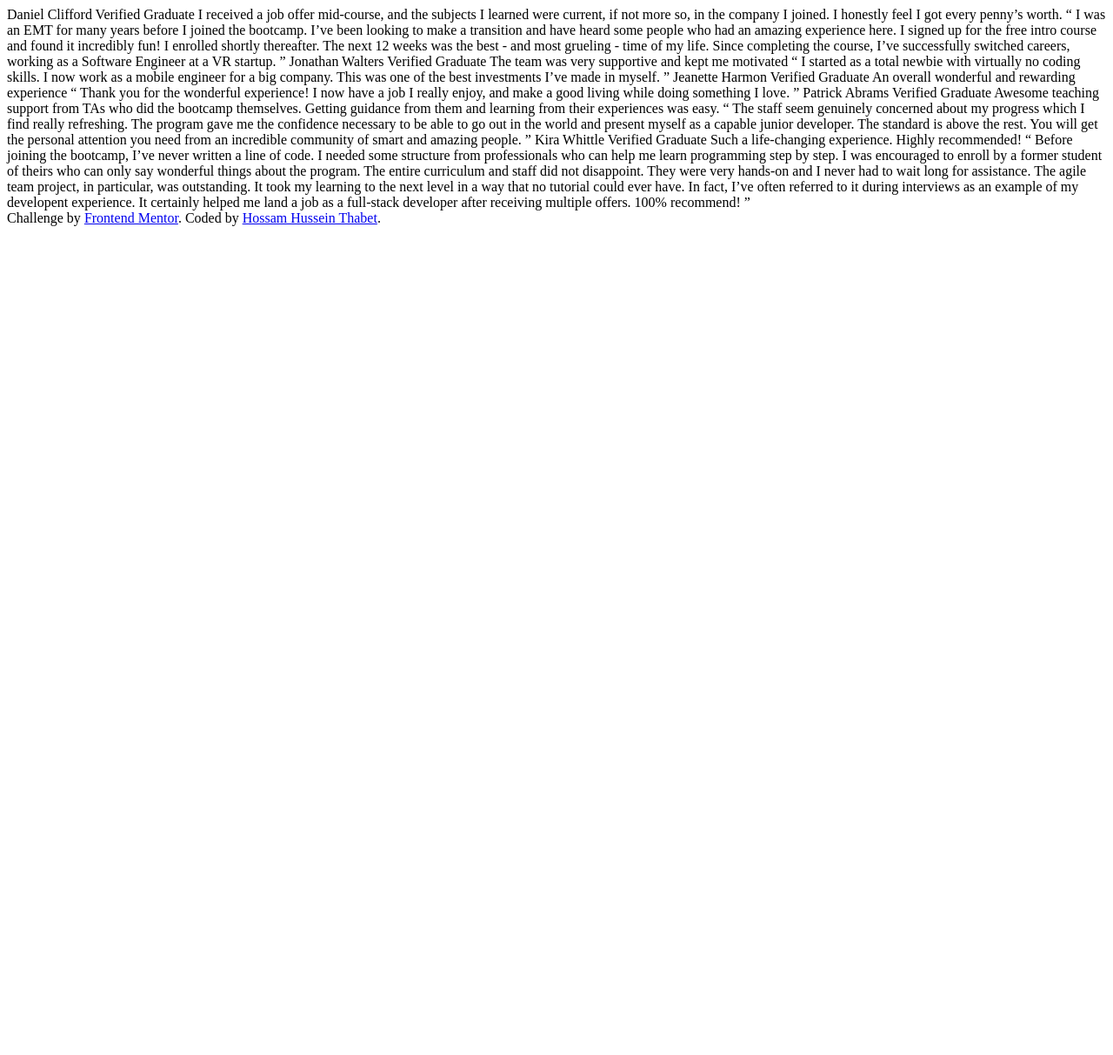
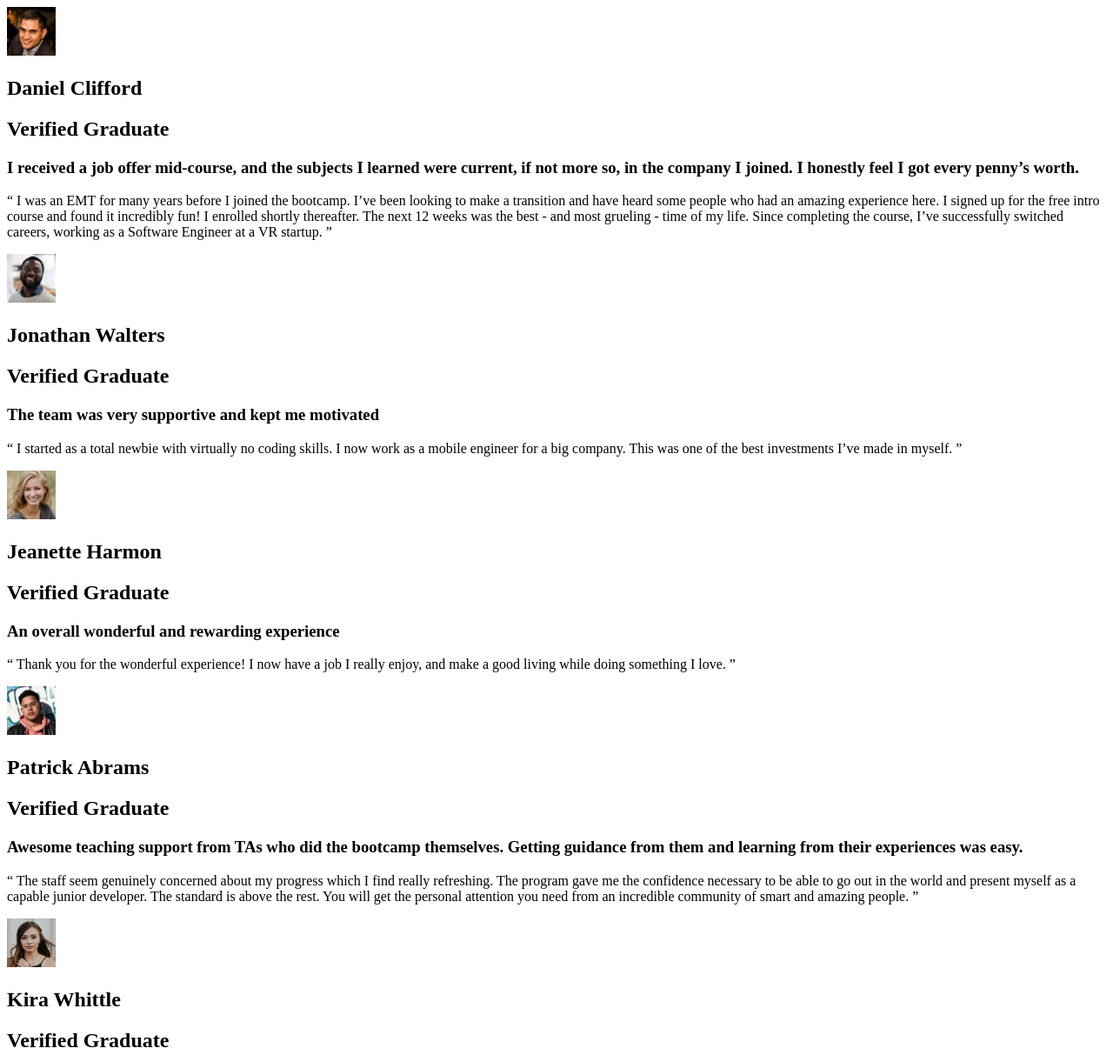
Before and after one commit to Hossam-Thabet/FrontEnd-Mentor-No.7, a plain HTML site: page index.html in a window 1280 px wide. Shown: the top 1213 px of the page at 87% size. Before the commit the page ends 800 px from the top, so only its background shows below. Drawn offline with Linux system fonts and the light colour scheme.

Commit message:
finish html & add style.css file

```diff
--- a/index.html
+++ b/index.html
@@ -8,54 +8,83 @@
 
   <title>Frontend Mentor | [Challenge Name Here]</title>
 
-  <!-- Feel free to remove these styles or customise in your own stylesheet 👍 -->
+  <link rel="stylesheet" href="style.css">
 
 </head>
 <body>
-  Daniel Clifford
-  Verified Graduate
-
-  I received a job offer mid-course, and the subjects I learned were current, if not more so,
-  in the company I joined. I honestly feel I got every penny’s worth.
-
-  “ I was an EMT for many years before I joined the bootcamp. I’ve been looking to make a
+  <main>
+    <article class="container">
+      <div class="card">
+        <div class="flex-items">
+          <img src="./images/image-daniel.jpg" alt="daniel picture">
+          <div class="column">
+            <h1>Daniel Clifford</h1>
+            <h2>Verified Graduate</h2>
+          </div>
+        </div>
+        <h3>I received a job offer mid-course, and the subjects I learned were current, if not more so,
+            in the company I joined. I honestly feel I got every penny’s worth.</h3>
+        <p>“ I was an EMT for many years before I joined the bootcamp. I’ve been looking to make a
             transition and have heard some people who had an amazing experience here. I signed up
             for the free intro course and found it incredibly fun! I enrolled shortly thereafter.
             The next 12 weeks was the best - and most grueling - time of my life. Since completing
-  the course, I’ve successfully switched careers, working as a Software Engineer at a VR startup. ”
-
-  Jonathan Walters
-  Verified Graduate
-
-  The team was very supportive and kept me motivated
-
-  “ I started as a total newbie with virtually no coding skills. I now work as a mobile engineer
-  for a big company. This was one of the best investments I’ve made in myself. ”
-
-  Jeanette Harmon
-  Verified Graduate
-
-  An overall wonderful and rewarding experience
-
+            the course, I’ve successfully switched careers, working as a Software Engineer at a VR startup. ”</p>
+      </div>
+      <div class="card">
+        <div class="flex-items">
+          <img src="./images/image-jonathan.jpg" alt="jonathan picture">
+          <div class="column">
+            <h1>Jonathan Walters</h1>
+            <h2>Verified Graduate</h2>
+          </div>
+        </div>
+        <h3>The team was very supportive and kept me motivated</h3>
+        <p>“ I started as a total newbie with virtually no coding skills. I now work as a mobile engineer
+        for a big company. This was one of the best investments I’ve made in myself. ”</p>
+      </div>
+      <div class="card">
+        <div class="flex-items">
+          <img src="./images/image-jeanette.jpg" alt="jeanette picture">
+          <div class="column">
+            <h1>Jeanette Harmon</h1>
+            <h2>Verified Graduate</h2>
+          </div>
+        </div>
+        <h3>An overall wonderful and rewarding experience</h3>
+        <p>
           “ Thank you for the wonderful experience! I now have a job I really enjoy, and make a good living
           while doing something I love. ”
-
-  Patrick Abrams
-  Verified Graduate
-
+        </p>
+      </div>
+      <div class="card">
+        <div class="flex-items">
+          <img src="./images/image-patrick.jpg" alt="patrick picture">
+          <div class="column">
+            <h1>Patrick Abrams</h1>
+            <h2>Verified Graduate</h2>
+          </div>
+        </div>
+        <h3>
           Awesome teaching support from TAs who did the bootcamp themselves. Getting guidance from them and
           learning from their experiences was easy.
-
+        </h3>
+        <p>
           “ The staff seem genuinely concerned about my progress which I find really refreshing. The program
           gave me the confidence necessary to be able to go out in the world and present myself as a capable
           junior developer. The standard is above the rest. You will get the personal attention you need from
           an incredible community of smart and amazing people. ”
-
-  Kira Whittle
-  Verified Graduate
-
-  Such a life-changing experience. Highly recommended!
-
+        </p>
+      </div>
+      <div class="card">
+        <div class="flex-items">
+          <img src="./images/image-kira.jpg" alt="kira picture">
+          <div class="column">
+            <h1>Kira Whittle</h1>
+            <h2>Verified Graduate</h2>
+          </div>
+        </div>
+        <h3>Such a life-changing experience. Highly recommended!</h3>
+        <p>
           “ Before joining the bootcamp, I’ve never written a line of code. I needed some structure from
           professionals who can help me learn programming step by step. I was encouraged to enroll by a former
           student of theirs who can only say wonderful things about the program. The entire curriculum and staff
@@ -64,10 +93,16 @@
           could ever have. In fact, I’ve often referred to it during interviews as an example of my developent
           experience. It certainly helped me land a job as a full-stack developer after receiving multiple offers.
           100% recommend! ”
+        </p>
+      </div>
+    </article>
+  </main>
 
+  <footer>
     <div class="attribution">
       Challenge by <a href="https://www.frontendmentor.io?ref=challenge" target="_blank">Frontend Mentor</a>.
       Coded by <a href="#">Hossam Hussein Thabet</a>.
     </div>
+  </footer>
 </body>
 </html>
```
Also changed, not shown: 3 other files. Lines whose indentation alone changed are shown as unchanged.
